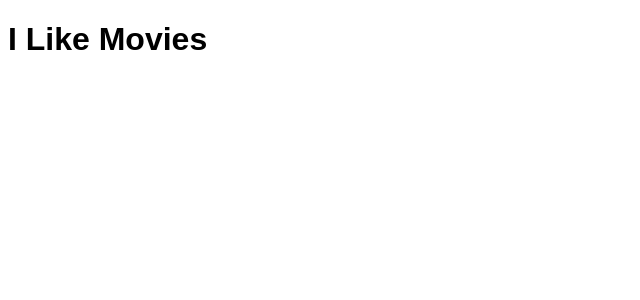
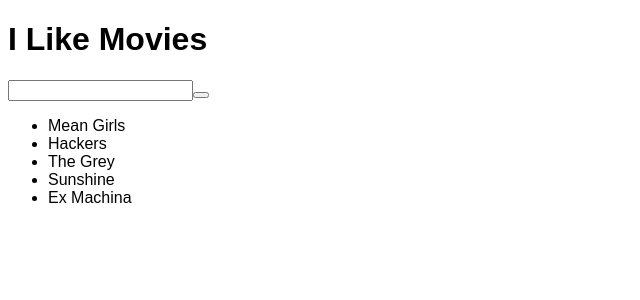
Before and after one commit to msyurikim/movie-list, a React app: page / in a window 1280 px wide. Shown: the top 300 px of the page, without its empty margins (0-640 px from the left). Built offline with nearby package versions, Linux system fonts and the light colour scheme.

Commit message:
completed Level 1: search bar

```diff
--- /dev/null
+++ b/data/exampleMovies.js
@@ -0,0 +1,9 @@
+var movies = [
+  {title: 'Mean Girls'},
+  {title: 'Hackers'},
+  {title: 'The Grey'},
+  {title: 'Sunshine'},
+  {title: 'Ex Machina'},
+];
+
+export default movies;
--- a/src/App.jsx
+++ b/src/App.jsx
@@ -1,11 +1,49 @@
 import React from 'react';
 
-const App = () => {
-  return (
-    <div>
-      <h1>I Like Movies</h1>
-    </div>
-  );
+import MovieList from './MovieList.jsx';
+import exampleMovies from '../data/exampleMovies.js';
+import Search from './Search.jsx';
+
+//originally const
+class App extends React.Component {
+
+  constructor(props) {
+    super(props);
+    this.state = {
+      movies: exampleMovies
+    };
+  }
+
+  getSearchResults(query) {
+    var results = this.filterResults(query, this.state.movies);
+    if (results.length === 0) {
+      //console.log('No movie found!');
+      window.alert('No movie found!');
+    } else {
+      this.setState({
+        movies: results
+      });
+    }
+  }
+
+  filterResults(query, movies) {
+    return movies.filter((movie) => {
+      var movieCopy = movie.title.toLowerCase();
+      var queryCopy = query.toLowerCase();
+      return movieCopy.includes(queryCopy);
+    });
+  }
+
+  render() {
+    return (
+      <div>
+        <h1>I Like Movies</h1>
+        {/* prop drill with method */}
+        <Search getSearchResults= {this.getSearchResults.bind(this)} />
+        <MovieList movies= {this.state.movies} />
+      </div>
+    );
+  }
 };
 
 export default App;
--- /dev/null
+++ b/src/MovieList.jsx
@@ -0,0 +1,15 @@
+import React from 'react';
+
+var MovieList = ({movies}) => {
+
+  return (
+    <ul>
+      {movies.map( (movie) =>
+        <li>{movie.title}</li>
+      )}
+    </ul>
+  );
+};
+
+
+export default MovieList;
--- /dev/null
+++ b/src/Search.jsx
@@ -0,0 +1,33 @@
+import React from 'react';
+
+//var Search = ({getSearchResults}) => {
+class Search extends React.Component {
+  constructor(props) {
+    super(props);
+    this.state = {
+      query: ''
+    };
+  }
+
+  handleChange(query) {
+    this.setState({
+      query: query
+    });
+  }
+
+  handleClick() {
+    return this.props.getSearchResults(this.state.query);
+  }
+
+  render() {
+    return (
+      <div>
+        {/* <input type='text' onChange= {(event) => getSearchResults(event.target.value)} /> */}
+        <input type='text' onChange= {(event) => this.handleChange(event.target.value)}/>
+        <button onClick= {this.handleClick.bind(this)}></button>
+      </div>
+    );
+  }
+}
+
+export default Search;
```
Also changed, not shown: 1 other file (tests, documents, lock files or other folders).
